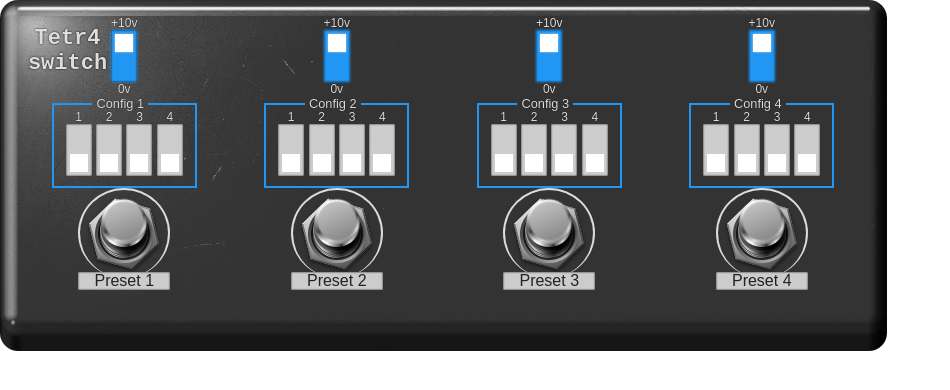
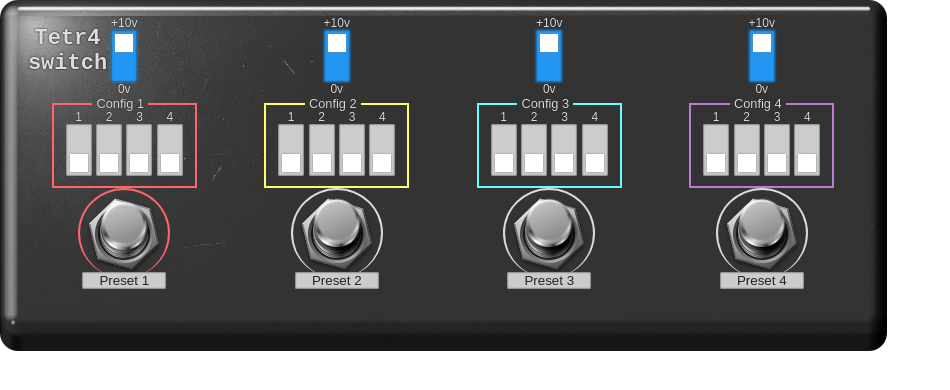
Before and after one commit to SrMouraSilva/plugins-lv2, a plain HTML site: page tetr4-switch.lv2/modgui/teste.html in a window 1280 px wide. Shown: the whole page, without its empty margins (0-950 px from the left). Drawn offline with Linux system fonts and the light colour scheme.

Commit message:
Consider preset as xor (only one active)

```diff
--- a/tetr4-switch.lv2/modgui/css/dip-switch.css
+++ b/tetr4-switch.lv2/modgui/css/dip-switch.css
@@ -56,7 +56,6 @@
   right: 0;
   bottom: 0;
   background-color: var(--tetr4-switch-slider-background-off);
-  -webkit-transition: .4s;
   transition: .4s;
   box-shadow: inset 0 0 2px black;
 }
@@ -73,7 +72,7 @@
   background-color: var(--tetr4-switch-slider-tick-off);
   transition: .2s;
   transition-timing-function: ease;
-  box-shadow: 0 0 2px #ccc;
+  box-shadow: 0 0 2px #888;
 }
 input:checked + .slider:before {
   background-color: var(--tetr4-switch-slider-tick-on);
--- a/tetr4-switch.lv2/modgui/css/pedal-base.css
+++ b/tetr4-switch.lv2/modgui/css/pedal-base.css
@@ -100,19 +100,20 @@ body {
   flex-direction: row;
 }
 
-.footswitch input[type="checkbox"] {
+.footswitch input[type="radio"] {
   position: absolute;
   opacity: 0;
   z-index: -1;
 }
 
-.footswitch input[type="checkbox"] + span::before {
+.footswitch input[type="radio"] + span::before {
   display: block;
   content: "";
   background: url('../images/footswitch.png');
   background-position: bottom center;
   background-repeat: no-repeat;
   background-size: auto 176px;
+  background-position-y: top;
 
   cursor: pointer;
   height: 88px;
@@ -123,21 +124,28 @@ body {
   border-right: 2px solid;
   border-top: 2px solid;
   border-radius: 50%;
+  transition: border-color .4s;
 }
 
-.footswitch input[type="checkbox"]:not(:checked) + span::before {
-  background-position-y: top;
+.footswitch input[type="radio"]:checked + span::before {
+  background-position-y: bottom;
+  border-color: var(--tetr4-switch-slider-background-on);
 }
 
 .footswitch-label {
+  width: 80px;
+  margin-left: auto;
+  margin-right: auto;
+  text-align: center;
   margin-top: -6px;
   display: block;
   background-color: var(--tetr4-switch-slider-background-off);
   color: #222;
   text-shadow: none;
   box-shadow: inset 0 0 2px black;
+  border: none;
 }
 
-.footswitch input[type="checkbox"]:checked + .footswitch-label {
+.footswitch input[type="radio"]:checked + .footswitch-label {
   background-color: var(--tetr4-switch-slider-background-on);
 }
--- a/tetr4-switch.lv2/modgui/teste.html
+++ b/tetr4-switch.lv2/modgui/teste.html
@@ -31,6 +31,20 @@
   font-family: monospace;
   margin: 10px 2px;
 }
+
+#tetr4-switch .group1 {
+  --tetr4-switch-slider-background-on: #ff6667;
+}
+#tetr4-switch .group2 {
+  --tetr4-switch-slider-background-on: #ffff67;
+}
+#tetr4-switch .group3 {
+  --tetr4-switch-slider-background-on: #66ffff;
+}
+#tetr4-switch .group4 {
+  --tetr4-switch-slider-background-on: #bb7cd2;
+}
+
 </style>
 </head>
 
@@ -80,7 +94,7 @@
   </section>
 
   <section class="dips">
-  <fieldset class="dip-switch">
+  <fieldset class="dip-switch group1">
     <legend>Config 1</legend>
     <div class="switch-controller">
       <span class="content">1</span>
@@ -115,7 +129,7 @@
     </div>
   </fieldset>
 
-  <fieldset class="dip-switch">
+  <fieldset class="dip-switch group2">
     <legend>Config 2</legend>
     <div class="switch-controller">
       <span class="content">1</span>
@@ -150,7 +164,7 @@
     </div>
   </fieldset>
 
-  <fieldset class="dip-switch">
+  <fieldset class="dip-switch group3">
     <legend>Config 3</legend>
     <div class="switch-controller">
       <span class="content">1</span>
@@ -185,7 +199,7 @@
     </div>
   </fieldset>
 
-  <fieldset class="dip-switch">
+  <fieldset class="dip-switch group4">
     <legend>Config 4</legend>
     <div class="switch-controller">
       <span class="content">1</span>
@@ -222,35 +236,39 @@
   </section>
 
   <section class="footer">
-    <div>
+    <div class="group1">
       <!-- <div class="led"></div> -->
       <label class="footswitch">
-        <input type="checkbox" class="footswitch" />
-        <span><span class="footswitch-label">Preset 1</span></span>
+        <input type="radio" name="preset" value="1" class="footswitch" checked/>
+        <!-- <input type="checkbox" class="footswitch" /> -->
+        <span><input class="footswitch-label" value="Preset 1" maxlength="10" /></span>
       </label>
     </div>
 
-    <div>
+    <div class="group2">
       <!-- <div class="led"></div> -->
       <label class="footswitch">
-        <input type="checkbox" class="footswitch" />
-        <span><span class="footswitch-label">Preset 2</span></span>
+        <input type="radio" name="preset" value="2" class="footswitch" />
+        <!-- <input type="checkbox" class="footswitch" /> -->
+        <span><input class="footswitch-label" value="Preset 2" maxlength="10" /></span>
       </label>
     </div>
 
-    <div>
+    <div class="group3">
       <!-- <div class="led"></div> -->
       <label class="footswitch">
-        <input type="checkbox" class="footswitch" />
-        <span><span class="footswitch-label">Preset 3</span></span>
+        <input type="radio" name="preset" value="3" class="footswitch" />
+        <!-- <input type="checkbox" class="footswitch" /> -->
+        <span><input class="footswitch-label" value="Preset 3" maxlength="10" /></span>
       </label>
     </div>
 
-    <div>
+    <div class="group4">
       <!-- <div class="led"></div> -->
       <label class="footswitch">
-        <input type="checkbox" class="footswitch" />
-        <span><span class="footswitch-label">Preset 4</span></span>
+        <input type="radio" name="preset" value="4" class="footswitch" />
+        <!-- <input type="checkbox" class="footswitch" /> -->
+        <span><input class="footswitch-label" value="Preset 4" maxlength="10" /></span>
       </label>
     </div>
   </footer>
```
